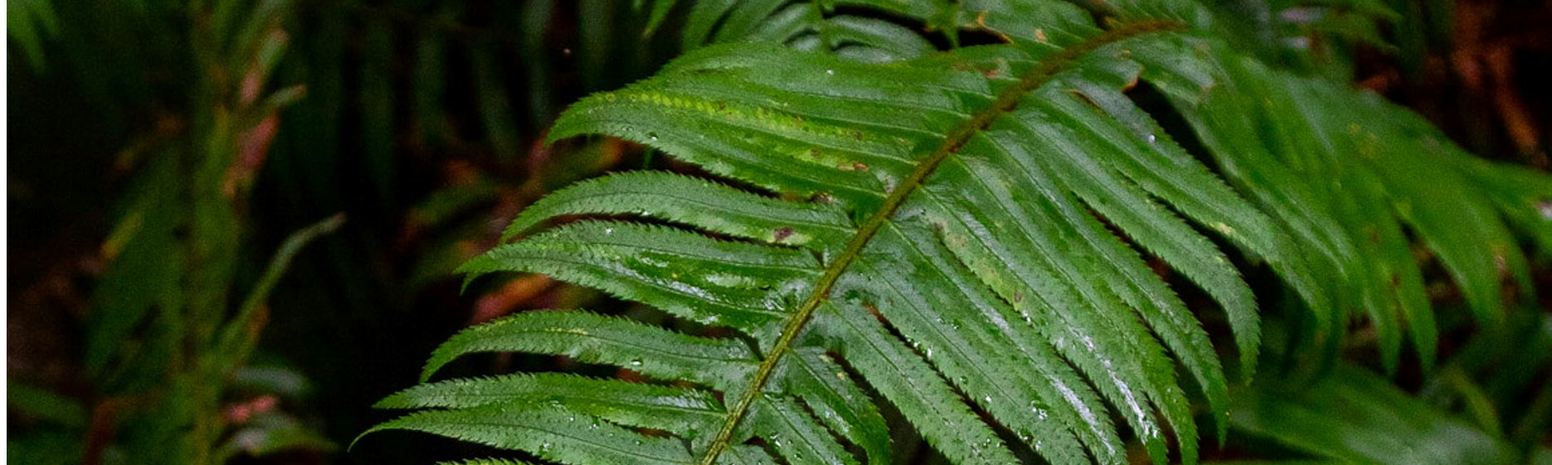
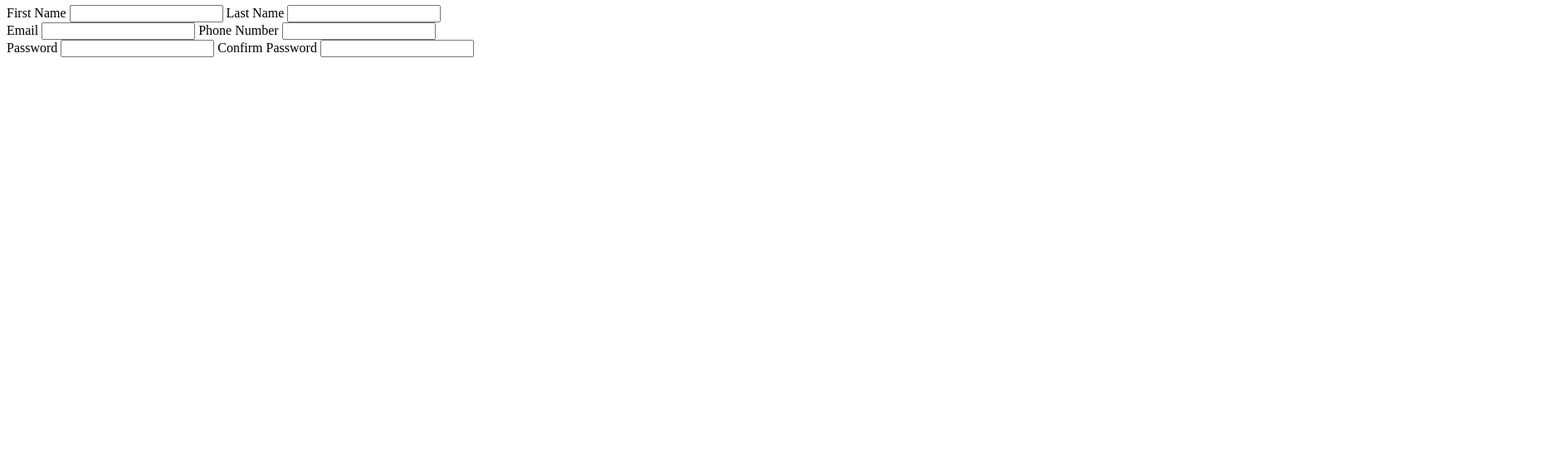
Before and after one commit to CorySpitzer/odin-form-ex, a plain HTML site: page index.html in a window 1280 px wide. Shown: the part 589-1150 px from the top of the page at 83% size, 1870 px wide, since content can reach past the window. After the commit the page ends 800 px from the top, so only its background shows below. Drawn offline with Linux system fonts and the light colour scheme.

Commit message:
Add form fields

```diff
--- a/index.html
+++ b/index.html
@@ -12,7 +12,24 @@
     </p>
     <h1>Testing</h1>
     <form action="">
-
+        <div id="line1">
+            <label for="first-name">First Name</label>
+            <input id="first-name" type="text">
+            <label for="last-name">Last Name</label>
+            <input id="last-name" type="text">
+        </div>
+        <div id="line2">
+            <label for="email">Email</label>
+            <input id="email" type="email">
+            <label for="phone">Phone Number</label>
+            <input id="phone" type="tel">
+        </div>
+        <div id="line3">
+            <label for="password">Password</label>
+            <input id="password" type="password">
+            <label for="confirm-password">Confirm Password</label>
+            <input id="confirm-password" type="password">
+        </div>
 
     </form>
 
--- a/styles.css
+++ b/styles.css
@@ -6,3 +6,7 @@
 h1 {
     font-family: norse-bold, Georgia, 'Times New Roman', Times, serif
 }
+
+img {
+    max-width: 25%;
+}
```
Also changed, not shown: odin-lined.png (added).
